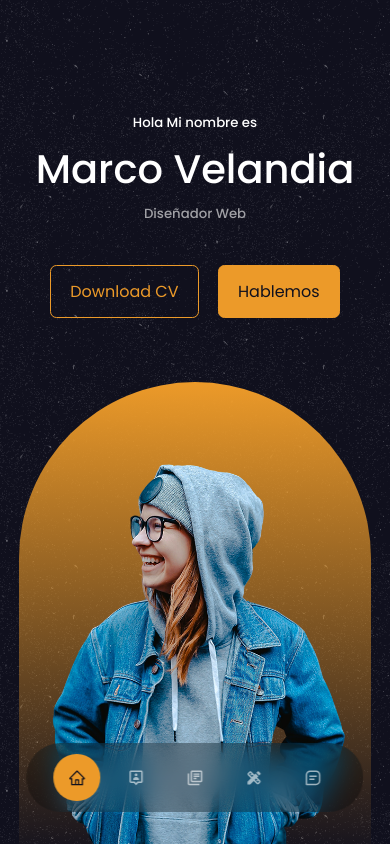
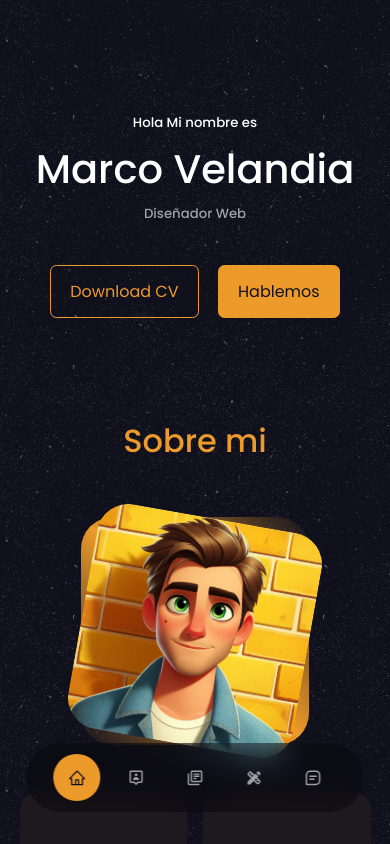
Before and after one commit to marcomps4/Portafolio-MarcoVelandia, a React (Create React App) app: page / in a window 390 px wide. Shown: the top 844 px of the page. Built offline with nearby package versions, Linux system fonts and the light colour scheme; some icons are missing.

Commit message:
Se actualiza foto con IA

```diff
--- a/src/components/about/About.jsx
+++ b/src/components/about/About.jsx
@@ -1,6 +1,6 @@
 import React from 'react';
 import './about.css';
-import ME from '../../assets/me-about.jpg';
+import ME from '../../assets/me-about-1.jpg';
 import { LiaAwardSolid } from "react-icons/lia";
 import { TbUsersPlus } from "react-icons/tb";
 import { VscFolderActive } from "react-icons/vsc";
--- a/src/components/footer/footer.css
+++ b/src/components/footer/footer.css
@@ -7,7 +7,7 @@ footer{
 }
 
 footer a {
-    color: var(--color-bg);
+    color: var(--color-light);
 }
 
 .footer__logo{
@@ -27,7 +27,7 @@ footer a {
 
 .footer__copyright{
     margin-bottom: 4rem;
-    color: var(--color-bg);
+    color: var(--color-light);
 }
 
 /*== Media Queries (dispositivos pequeños) ==*/
--- a/src/components/header/Header.jsx
+++ b/src/components/header/Header.jsx
@@ -13,9 +13,9 @@ const Header = () => {
         <h5 className="text-light">Diseñador Web</h5>
         <CTA/>
         <HeaderRedes/>
-        <div className='me'>
+        {/*<div className='me'>
           <img src={ME} alt='me'/>
-        </div>
+  </div>*/}
         <a href='#contact' className='scroll__down'>Scroll Down</a>
       </div>
     </header>
--- a/src/components/header/header.css
+++ b/src/components/header/header.css
@@ -1,5 +1,5 @@
 header{
-    height: 100vh;
+    /*height: 100vh;*/
     padding-top: 7rem;
     overflow: hidden;
 }
@@ -70,19 +70,19 @@ header{
     font-size: 0.9rem;
 }
 
-/*== Media Queries (dispositivos medianos) ==*/
+/*== Media Queries (dispositivos medianos) ==
 @media screen and (max-width: 1024px) {
     header{
         height: 68vh;
     }
 
-}
+}*/
 
 /*== Media Queries (dispositivos pequeños) ==*/
 @media screen and (max-width: 600px) {
-    header{
+    /*header{
         height: 100vh;
-    }
+    }*/
     .header__socials, .scroll__down{
         display: none;
     }
```
Also changed, not shown: src/assets/me-about-1.jpg (added), src/assets/me.png.
